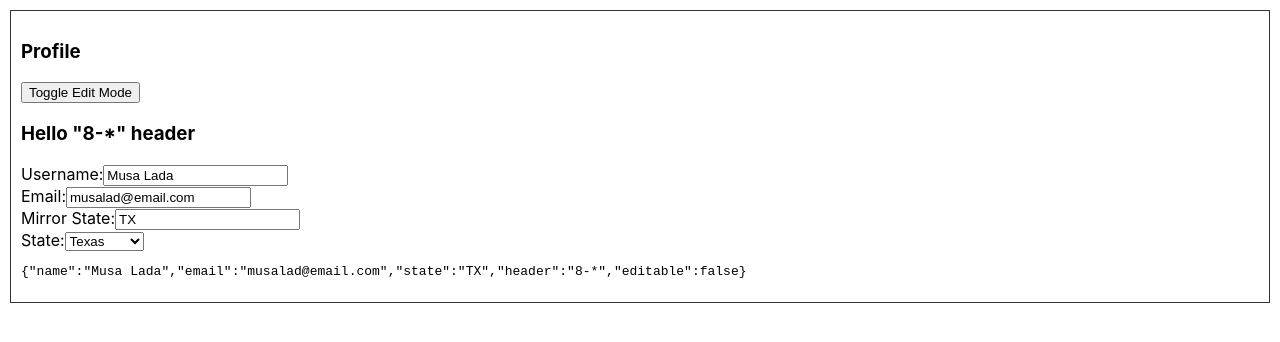
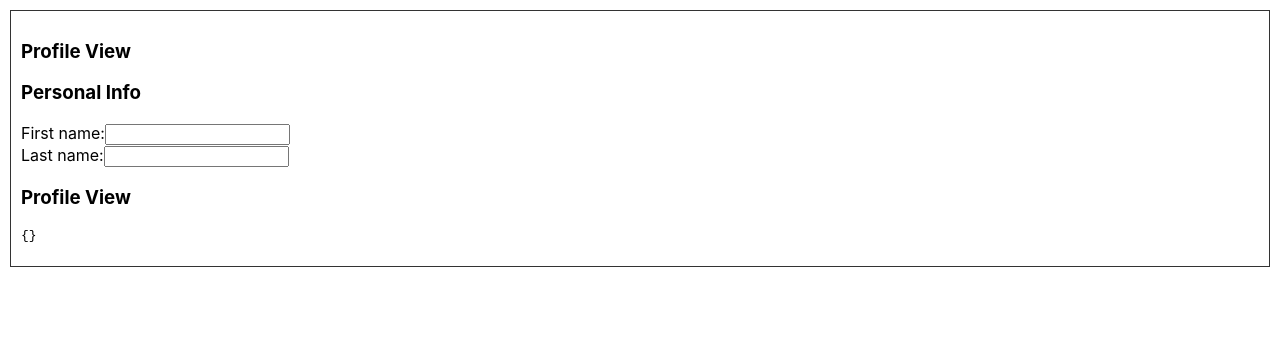
Before and after one commit to ppeou/final-form-2, a React (Create React App) app: page / in a window 1280 px wide. Shown: the top 342 px of the page. Built offline with nearby package versions, Linux system fonts and the light colour scheme.

Commit message:
initial upload

```diff
--- a/src/component/dropdown.js
+++ b/src/component/dropdown.js
@@ -19,13 +19,16 @@ const withList = (Component) => {
     const _list= list[dataSource] || [];
     return (<Component {...props} list={_list} />);
   };
+
+  ComponentWithList.whyDidYouRender = true;
   return ComponentWithList;
 }
 
-const Dropdown = ({children, index, metaData, list, ...props}) => {
+const Dropdown = (props) => {
+  const {index, metaData, list} = props;
   const {label, fieldId, fieldName} = metaData;
   const {input} = props;
-  return (<div>
+  return (<div key={index}>
     <label>{label}:</label>
     <select {...input}>
       <option>---</option>
@@ -37,33 +40,4 @@ const Dropdown = ({children, index, metaData, list, ...props}) => {
 };
 Dropdown.whyDidYouRender = true;
 
-const DropdownWithField = ({index, metaData}) => {
-  const {dataField, dataSource} = metaData;
-  const _list= list[dataSource] || [];
-  makeItSlow();
-
-  return (<Field name={dataField}>
-    {
-      (prop) => {
-        return (<Dropdown metaData={metaData} index={index} {...prop} list={_list} />);
-      }
-    }
-  </Field>);
-};
-
-const DropdownWithHook = ({index, metaData}) => {
-  const {dataField, dataSource} = metaData;
-  const _list= list[dataSource] || [];
-  const prop = useField(dataField, {subscription: {value:true}});
-  useMemo(() => {makeItSlow();}, [metaData]);
-
-  console.log('DropdownWithHook');
-  return (<Dropdown metaData={metaData} index={index} {...prop} list={_list} />);
-};
-
-DropdownWithField.whyDidYouRender = true;
-DropdownWithHook.whyDidYouRender = true;
-
-//export default DropdownWithHook;
-//export default createWithField(withList(Dropdown));
-export default createWithHook(withList(Dropdown));
+export default withList(Dropdown);
--- a/src/component/field-wrapper.js
+++ b/src/component/field-wrapper.js
@@ -46,7 +46,6 @@ const createWithHook = (Component) => {
 
   ComponentWithField.whyDidYouRender = true;
 
-  //return ComponentWithField;
   return React.memo(ComponentWithField, isEqualCreator(['metaData', 'index', 'children', 'items']));
 };
 
--- /dev/null
+++ b/src/component/render.js
@@ -0,0 +1,59 @@
+import React, {useMemo} from 'react';
+import {Field} from 'react-final-form';
+import createIidGenerator from './iid';
+import makeItSlow from './make-it-slow';
+import Section from './section';
+import TextInput from './text-input';
+
+
+const newIid = createIidGenerator();
+const valueOnlySubscription = {value: true};
+const createWithField = (Component, options = {subscription: valueOnlySubscription}) => {
+  const {subscription} = options;
+  const ComponentWithField = ({metaData = {}, index, children, items}) => {
+    const {dataField: _dataField} = metaData;
+    const dataField = _dataField || newIid();
+    return (<Field name={dataField}
+                   subscription={subscription}
+                   items={items}
+                   metaData={metaData}
+                   children={children}
+                   component={Component}
+                   index={index}
+                   key={index}/>);
+  };
+
+  return ComponentWithField;
+};
+
+const componentNameMap = {
+  'section': Section,
+  'input:text': createWithField(TextInput)
+};
+
+
+const isEqualCreator = (fields= []) => {
+  return (p, c) => fields.every(k => p[k] === c[k]);
+};
+
+
+const Render = (props, index) => {
+  const {component} = props;
+  const Component = componentNameMap[component];
+  if (Component) {
+    return Component({...props, index});
+    //return (<Component {...props} index={index}/>);
+  } else {
+    console.error(component, 'not found');
+    return null;
+  }
+};
+
+const LayoutRender = ({layout}) => {
+  return Render(layout);
+};
+
+export {
+  LayoutRender as default,
+  Render
+};
--- a/src/component/section.js
+++ b/src/component/section.js
@@ -1,51 +1,18 @@
 import React, {useMemo} from 'react';
-import {Field, useField} from 'react-final-form';
 import makeItSlow from './make-it-slow';
-import createIidGenerator from './iid';
-import {createWithField, createWithHook} from './field-wrapper';
+import {Render} from './render';
 
-const newIid = createIidGenerator();
 
-const Section = ({children, index, metaData, ...props}) => {
-  const {label, dataField} = metaData;
-  const {input} = props;
-  return (<div className="section" field-label={label}>
-    <h1>Hello {JSON.stringify((input || {}).value)} {dataField}</h1>
+const Section = (props) => {
+  const {index, metaData, items} = props;
+  const {label} = metaData;
+  makeItSlow();
+  const children = useMemo(() => items.map((cComp, idx) => Render(cComp, idx)), [items]);
+  return (<div className="section" key={index}>
+    <h1>{label}</h1>
     {children}
   </div>);
 };
 Section.whyDidYouRender = true;
 
-const SectionWithField = ({metaData={}, index, children}) => {
-  const {dataField} = metaData;
-  makeItSlow();
-  console.log('SectionWithField');
-
-  return (<Field name={dataField} key={index}>
-    {
-      (prop) => {
-        return (<Section
-          metaData={metaData}
-          children={children}
-          {...prop}
-          index={index}/>);
-      }
-    }
-  </Field>);
-};
-SectionWithField.whyDidYouRender = true;
-
-const SectionWithHook = ({metaData={}, index, children}) => {
-  const {dataField} = metaData;
-  const {prop} = useField(dataField || newIid(),  {subcription:{value: true}});
-  useMemo(() => {makeItSlow();}, [metaData]);
-  console.log('SectionWithHook');
-
-  return (<Section metaData={metaData} {...prop} children={children} index={index}/>);
-};
-SectionWithHook.whyDidYouRender = true;
-
-
-//export default SectionWithHook;
-//export default createWithField(Section);
-export default createWithHook(Section);
+export default Section;
--- a/src/component/text-input.js
+++ b/src/component/text-input.js
@@ -1,43 +1,16 @@
-import React, {useMemo} from 'react';
-import {Field, useField} from 'react-final-form';
+import React from 'react';
 import makeItSlow from './make-it-slow';
-import {createWithField, createWithHook} from './field-wrapper';
 
-const TextInput = ({index, metaData, ...props}) => {
+
+const TextInput = (props) => {
+  const {index, metaData, input} = props;
   const {label} = metaData;
-  const {input} = props;
+  makeItSlow();
   return (<div key={index}>
     <label>{label}:</label>
-    <input {...input} />
+    <input {...input}/>
   </div>);
 };
 TextInput.whyDidYouRender = true;
 
-const TextInputWithField = ({index, metaData}) => {
-  const {dataField} = metaData;
-  makeItSlow();
-  console.log('TextInputWithField');
-  return (<Field name={dataField} key={index}>
-    {
-      (prop) => {
-        return (<TextInput metaData={metaData} {...prop} index={index}/>);
-      }
-    }
-  </Field>);
-};
-TextInputWithField.whyDidYouRender = true;
-
-const TextInputWithHook = ({index, metaData}) => {
-  const {dataField} = metaData;
-  const prop = useField(dataField, {subscription: {value:true}});
-  useMemo(() => {makeItSlow();}, [metaData]);
-
-  console.log('TextInputWithHook');
-  return (<TextInput metaData={metaData} {...prop} index={index} autofill="off"/>);
-};
-TextInputWithHook.whyDidYouRender = true;
-
-//export default TextInputWithField;
-//export default TextInputWithHook;
-//export default createWithField(TextInput);
-export default createWithHook(TextInput);
+export default TextInput;
--- /dev/null
+++ b/src/layout/profile.json
@@ -0,0 +1,34 @@
+{
+  "component": "section",
+  "metaData": {"label":  "Profile View"},
+  "items": [
+    {
+      "component": "section",
+      "metaData": {"label":  "Personal Info"},
+      "items": [
+        {
+          "component": "input:text",
+          "metaData": {
+            "label": "First name",
+            "dataField": "firstName",
+            "required": true
+          }
+        },
+        {
+          "component": "input:text",
+          "metaData": {
+            "label": "Last name",
+            "dataField": "lastName",
+            "required": true
+          }
+        }
+      ]
+    },
+    {
+      "component": "section",
+      "metaData": {"label":  "Profile View"},
+      "items": []
+    }
+
+  ]
+}
--- a/src/view/profile.js
+++ b/src/view/profile.js
@@ -1,59 +1,27 @@
-import React, {useMemo, useState} from 'react';
-import {Form,FormSpy} from 'react-final-form';
-import SectionWithHook from '../component/section';
-import Section from '../component/section';
-import TextInput from '../component/text-input';
-import Dropdown from '../component/dropdown';
-import Button from '../component/button';
-
-const data = {
-  name: 'Musa Lada',
-  email: 'musalad@email.com',
-  state: 'TX',
-  header: '8-*'
-};
-
-const section1MetaData = {dataField: 'header'};
-const usernameMetaData = {label: 'Username', dataField: 'name'};
-const emailMetaData = {label: 'Email', dataField: 'email'};
-const mirrorStateMetaData = {label: 'Mirror State', dataField: 'state'};
-const stateMetaData = {label: 'State', dataField: 'state', dataSource: 'states', fieldId: 'abbr', fieldName: 'name'};
-const editButtonMetaData = {label: 'Edit', dataField: 'editable'};
+import React from 'react';
+import {Form, FormSpy} from 'react-final-form';
+import {Render} from '../component/render';
+import profileLayout from '../layout/profile.json';
 
 const Profile = () => {
-  const [isEditable, setIsEditable] = useState(false);
   const formOptions = {
-    initialValues: {...data, editable: isEditable},
+    initialValues: {},
     subscription: {},
     onSubmit: () => {}
   };
-  const section1Children = useMemo(() => (<>
-    <TextInput index={'input-username'} metaData={usernameMetaData}/>
-    <TextInput index={'input-email'} metaData={emailMetaData}/>
-    <TextInput index={'input-mirror-state'} metaData={mirrorStateMetaData}/>
-    <Dropdown index={'input-state'} metaData={stateMetaData}/>
-    <Button index={'input-editbutton'} metaData={editButtonMetaData}/>
-  </>), []);
+
   return (<section style={{padding: 10, margin: 10, border: 'solid 1px #333'}}>
-    <h1>Profile</h1>
-    <button onClick={() => setIsEditable(!isEditable)}>Toggle Edit Mode</button>
     <Form {...formOptions}>
       {
         (props) => {
           return (
             <form onSubmit={props.handleSubmit} autoComplete="off">
-              <input type="hidden" autoComplete="false" />
-              <Section index={'section1'} metaData={section1MetaData}>
-                {section1Children}
-              </Section>
-              <FormSpy subscription={{ values: true }}>
-                {
-                  ({values}) => {
-                    return (<pre>{JSON.stringify(values)}</pre>);
-                  }
-                }
+              {Render(profileLayout, 'profile')}
+              <FormSpy subscription={{values: true}}>
+                {({values}) => {
+                  return (<pre>{JSON.stringify(values)}</pre>)
+                }}
               </FormSpy>
-              {isEditable && <div><button>Submit</button></div>}
             </form>
           );
         }
```
